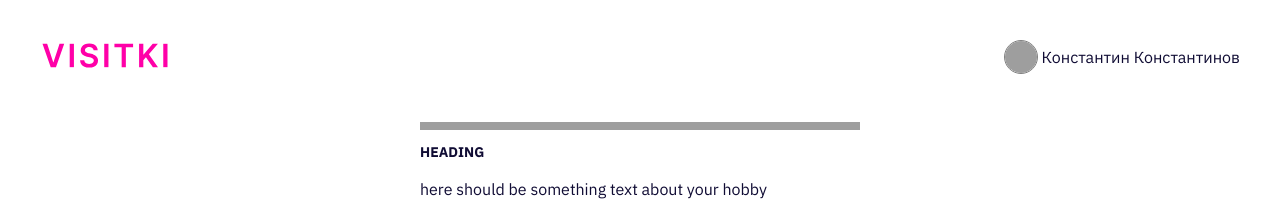
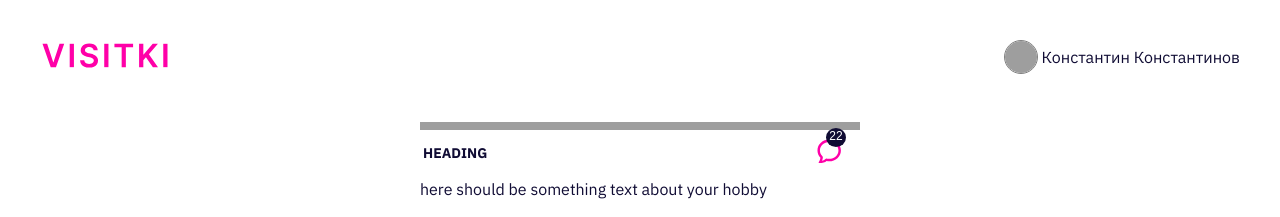
Before and after one commit to marussia1996/Vizitki, a React (Create React App) app: page /vadim in a window 1280 px wide. Shown: the top 217 px of the page. Built offline with nearby package versions, Linux system fonts and the light colour scheme; grey boxes are pictures that could not be loaded.

Commit message:
добавить CommentIcon в DetailCard

```diff
--- a/src/components/DetailCard/DetailCard.scss
+++ b/src/components/DetailCard/DetailCard.scss
@@ -3,23 +3,30 @@
 .card {
   width: 440px;
   padding-top: 8px;
+  position: relative;
 }
 
 .line {
   width: 100%;
   height: 8px;
-  margin-bottom: 13px;
+  margin-bottom: 9px;
   background-size: 100%;
   background-position: center;
   background-repeat: no-repeat;
 }
 
+.headingCnt {
+  margin-bottom: 10px;
+  display: flex;
+  align-items: center;
+  justify-content: space-between;
+  padding-left: 3px;
+  padding-right: 18px;
+}
+
 .heading {
-  font-size: 14px;
-  line-height: 18px;
-  font-weight: 700;
+  @include text(14px, 18px, 700);
   margin: 0;
-  margin-bottom: 16px;
 }
 
 .image {
@@ -28,11 +35,24 @@
   background-position: center;
   background-repeat: no-repeat;
   background-size: cover;
+  margin-bottom: 16px;
 }
 
 .text {
   @include text(16px, 24px, 400);
   margin: 0;
+}
+
+.commentIconCnt {
+  width: 32px;
+  height: 32px;
+  display: flex;
+  justify-content: center;
+  align-items: center;
+  position: absolute;
+  top: 26px;
+  right: 16px;
+  cursor: pointer;
 }
 
 @media screen and (max-width: 768px) {
--- a/src/components/DetailCard/DetailCard.tsx
+++ b/src/components/DetailCard/DetailCard.tsx
@@ -4,6 +4,7 @@ import { TThemeProfile } from '../../services/types/types';
 import defaultLine from '../../images/Line/default.svg';
 import romanticLine from '../../images/Line/romantic.svg';
 import daringLine from '../../images/Line/daring.svg';
+import { CommentIcon } from '../CommentIcon/CommentIcon';
 
 type TProps = {
   theme?: TThemeProfile;
@@ -31,7 +32,10 @@ export default function DetailCard({ theme = TThemeProfile.DEFAULT, heading, tex
   return (
     <div className='card'>
       <div className='line' style={{ backgroundImage: `url(${themeType})` }}></div>
-      <h3 className='heading'>{heading.toUpperCase()}</h3>
+      <div className='headingCnt'>
+        <h3 className='heading'>{heading.toUpperCase()}</h3>
+        <CommentIcon color='dark' />
+      </div>
       {image && (
         <div className='image' style={{ backgroundImage: `url(${image})` }}></div>
       )}
```
